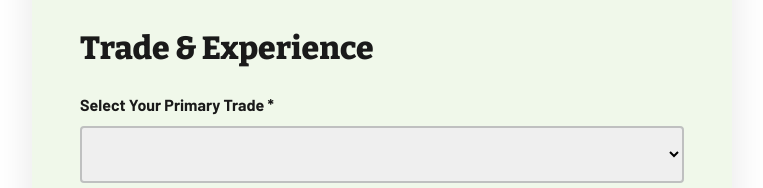
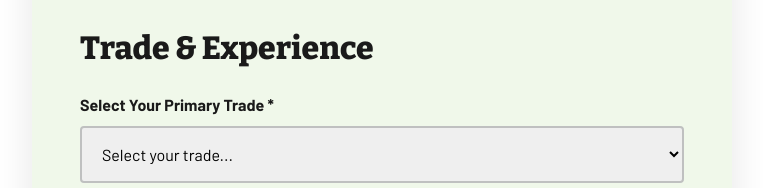
Before and after one commit to craftconnectllc/craftconnectstaffing, a website: page find-work.html in a window 1280 px wide. Shown: the part 802-990 px from the top of the page, without its empty margins (258-1021 px from the left). Drawn offline with nearby package versions, Linux system fonts and the light colour scheme.

Commit message:
Update find-work.html
Fixed trade dropdown - added all trades

```diff
--- a/find-work.html
+++ b/find-work.html
@@ -54,7 +54,29 @@
                     <div class="form-group">
                         <label for="trade">Select Your Primary Trade *</label>
                         <select id="trade" name="trade" required>
-                            <!-- Options populated by JavaScript -->
+                            <option value="">Select your trade...</option>
+                            <option value="Carpenter">Carpenter</option>
+                            <option value="Electrician">Electrician</option>
+                            <option value="Plumber">Plumber</option>
+                            <option value="HVAC Technician">HVAC Technician</option>
+                            <option value="General Laborer">General Laborer</option>
+                            <option value="Heavy Equipment Operator">Heavy Equipment Operator</option>
+                            <option value="Welder">Welder</option>
+                            <option value="Mason/Bricklayer">Mason/Bricklayer</option>
+                            <option value="Roofer">Roofer</option>
+                            <option value="Concrete Finisher">Concrete Finisher</option>
+                            <option value="Painter">Painter</option>
+                            <option value="Drywaller">Drywaller</option>
+                            <option value="Pipefitter">Pipefitter</option>
+                            <option value="Ironworker">Ironworker</option>
+                            <option value="Glazier">Glazier</option>
+                            <option value="Insulation Worker">Insulation Worker</option>
+                            <option value="Site Supervisor">Site Supervisor</option>
+                            <option value="Foreman">Foreman</option>
+                            <option value="Project Manager">Project Manager</option>
+                            <option value="Safety Manager">Safety Manager</option>
+                            <option value="Estimator">Estimator</option>
+                            <option value="Superintendent">Superintendent</option>
                         </select>
                         <p style="font-size: 0.9rem; color: var(--mid-gray); margin-top: 0.5rem;">
                             After selecting your trade, you'll answer 3 quick screening questions to demonstrate your knowledge.
```
